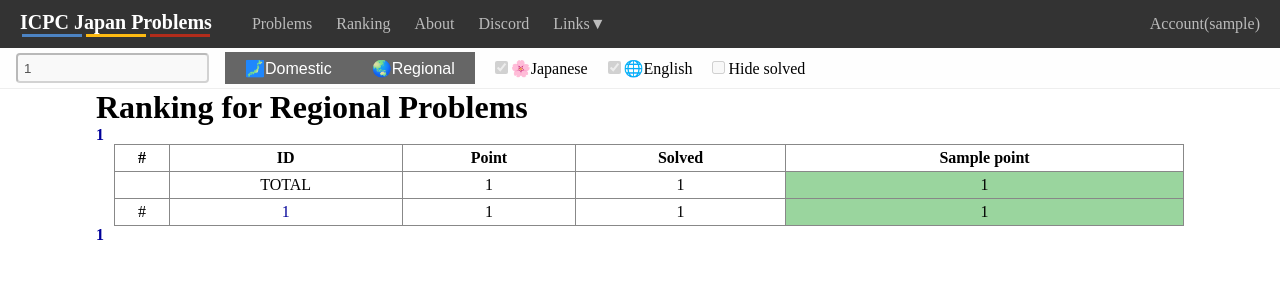
After one commit to ir5/icpc-japan-problems, a FastAPI app: template templates/global_ranking.html in a window 1280 px wide. The commit adds this page. Shown: the top 300 px of the page. Run offline with FastAPI, Linux system fonts and the light colour scheme; the template is opened without the code that fills it: most values are stand-ins (such as "Sample title", 1, 10 or a date in 2020).

Commit message:
global ranking

```diff
--- a/ijproblems/routers/pages/statistics.py
+++ b/ijproblems/routers/pages/statistics.py
@@ -50,6 +50,7 @@ def get_problems(
         context["user_likes"] = set()
 
     preference = get_preference_from_cookie(request)
+    context["preference"] = preference
     user_solved_problems = functions.get_user_solved_problems(preference.aoj_userid)
     context["user_solved_problems"] = user_solved_problems
 
--- a/main.py
+++ b/main.py
@@ -5,6 +5,7 @@ import ijproblems.routers.apis.like as like
 import ijproblems.routers.pages.problems as problems
 import ijproblems.routers.pages.statistics as statistics
 import ijproblems.routers.pages.user as user
+import ijproblems.routers.pages.ranking as ranking
 
 app = FastAPI()
 app.mount("/static", StaticFiles(directory="static"), name="static")
@@ -12,4 +13,5 @@ app.mount("/static", StaticFiles(directory="static"), name="static")
 app.include_router(problems.router)
 app.include_router(statistics.router)
 app.include_router(user.router)
+app.include_router(ranking.router)
 app.include_router(like.router)
--- a/static/css/styles.css
+++ b/static/css/styles.css
@@ -281,3 +281,8 @@ table.problem-table tr td a.liked {
 div.container h1.user-header {
   margin: 0;
 }
+
+/* user page */
+div.pager a.selected {
+  font-weight: bold;
+}
--- a/templates/common/navbar.html
+++ b/templates/common/navbar.html
@@ -9,7 +9,7 @@
   </div>
   <ul class="nav">
     <li class="menu"><a href="{{ url_for('problems') }}">Problems</a></li>
-    <li class="menu"><a>Ranking</a></li>
+    <li class="menu"><a href="{{ url_for('global_ranking') }}">Ranking</a></li>
     <li class="menu"><a>About</a></li>
     <li class="menu"><a>Discord</a></li>
     <li class="menu">
--- /dev/null
+++ b/templates/global_ranking.html
@@ -0,0 +1,69 @@
+{% include 'common/header.html' %}
+{% include 'common/navbar.html' %}
+{% include 'problems/preference_user.html' %}
+
+{% from "problems/macros.html" import point_decor with context %}
+
+{% macro make_pager() -%}
+<div class="pager">
+  {% for page in pages %}
+  <a href="{{ url_for('global_ranking_page', contest_type=contest_type, page=page.page) }}" {% if page.selected %}class="selected"{% endif %}>{{page.page}}</a>
+  {% endfor %}
+</div>
+{%- endmacro %}
+
+<div class="container">
+  <h1 class="user-header">Ranking for {{ 'Domestic' if contest_type == 0 else 'Regional' }} Problems</a></h1>
+
+  {{ make_pager() }}
+
+  <table class="local-ranking">
+    <tr>
+      <td class="no-border"></td>
+      <th>#</th>
+      <th>ID</th>
+      <th>Point</th>
+      <th>Solved</th>
+      {% for point in points %}
+      <th>{{ point_decor(point) | trim }}{{ point }}</th>
+      {% endfor %}
+    </tr>
+    <tr>
+      <td class="no-border"></td>
+      <td></th>
+      <td>TOTAL</td>
+      <td>{{ total_row.total_point }}</td>
+      <td>{{ total_row.total_solved }}</td>
+      {% for count in total_row.solved_counts %}
+      <td style="background-color: rgba(154, 213, 158);">{{ count }}</td>
+      {% endfor %}
+    </tr>
+    {% for row in ranking %}
+    <tr>
+      <td class="no-border"></td>
+      <td>&num;{{ loop.index0 + rank_begin }}</th>
+      <td><a href="{{ url_for('user', aoj_userid=row.aoj_userid, contest_type=contest_type) }}">{{ row.aoj_userid }}</a></td>
+      <td>{{ row.total_point }}</td>
+      <td>{{ row.total_solved }}</td>
+      {% for count in row.solved_counts %}
+      <td style="background-color: rgba(154, 213, 158, {{ count / total_row.solved_counts[loop.index0] }});">{{ count }}</td>
+      {% endfor %}
+    </tr>
+    {% endfor %}
+  </table>
+
+  {{ make_pager() }}
+</div>
+
+<script>
+  {% for c in [0, 1] %}
+  {
+    let element = document.getElementById("contest_type_{{ c }}");
+    element.addEventListener("click", function() {
+      window.location.href = '{{ url_for('global_ranking_page', contest_type=c, page=1) }}';
+    });
+  }
+  {% endfor %}
+</script>
+
+{% include 'common/footer.html' %}
--- a/templates/problems/preference.html
+++ b/templates/problems/preference.html
@@ -11,8 +11,8 @@
 
     <li class="menu">
       <div class="button-container">
-        <button class="contest-type-switcher {{ 'selected' if preference.contest_type == 0 else '' }}" type="button" id="contest_type_0">&#x1f5fe;Domestic</button>
-        <button class="contest-type-switcher {{ 'selected' if preference.contest_type == 1 else '' }}" type="button" id="contest_type_1">&#x1f30f;Regional</button>
+        <button class="contest-type-switcher {{ 'selected' if preference.contest_type == 0 else '' }}" id="contest_type_0">&#x1f5fe;Domestic</button>
+        <button class="contest-type-switcher {{ 'selected' if preference.contest_type == 1 else '' }}" id="contest_type_1">&#x1f30f;Regional</button>
       </div>
     </li>
 
--- a/templates/problems/preference_user.html
+++ b/templates/problems/preference_user.html
@@ -12,8 +12,8 @@
 
     <li class="menu">
       <div class="button-container">
-        <button class="contest-type-switcher {{ 'selected' if preference.contest_type == 0 else '' }}" onclick="window.location.href = '{{ url_for('user', aoj_userid=preference.aoj_userid, contest_type=0) }}';">&#x1f5fe;Domestic</button>
-        <button class="contest-type-switcher {{ 'selected' if preference.contest_type == 1 else '' }}" onclick="window.location.href = '{{ url_for('user', aoj_userid=preference.aoj_userid, contest_type=1) }}';">&#x1f30f;Regional</button>
+        <button class="contest-type-switcher {{ 'selected' if preference.contest_type == 0 else '' }}" id="contest_type_0">&#x1f5fe;Domestic</button>
+        <button class="contest-type-switcher {{ 'selected' if preference.contest_type == 1 else '' }}" id="contest_type_1">&#x1f30f;Regional</button>
       </div>
     </li>
 
```
Also changed, not shown: ijproblems/internal_functions/mock.py (+5 -3 lines), ijproblems/routers/pages/ranking.py (added, +69 -0 lines), templates/user.html (+10 -0 lines).
